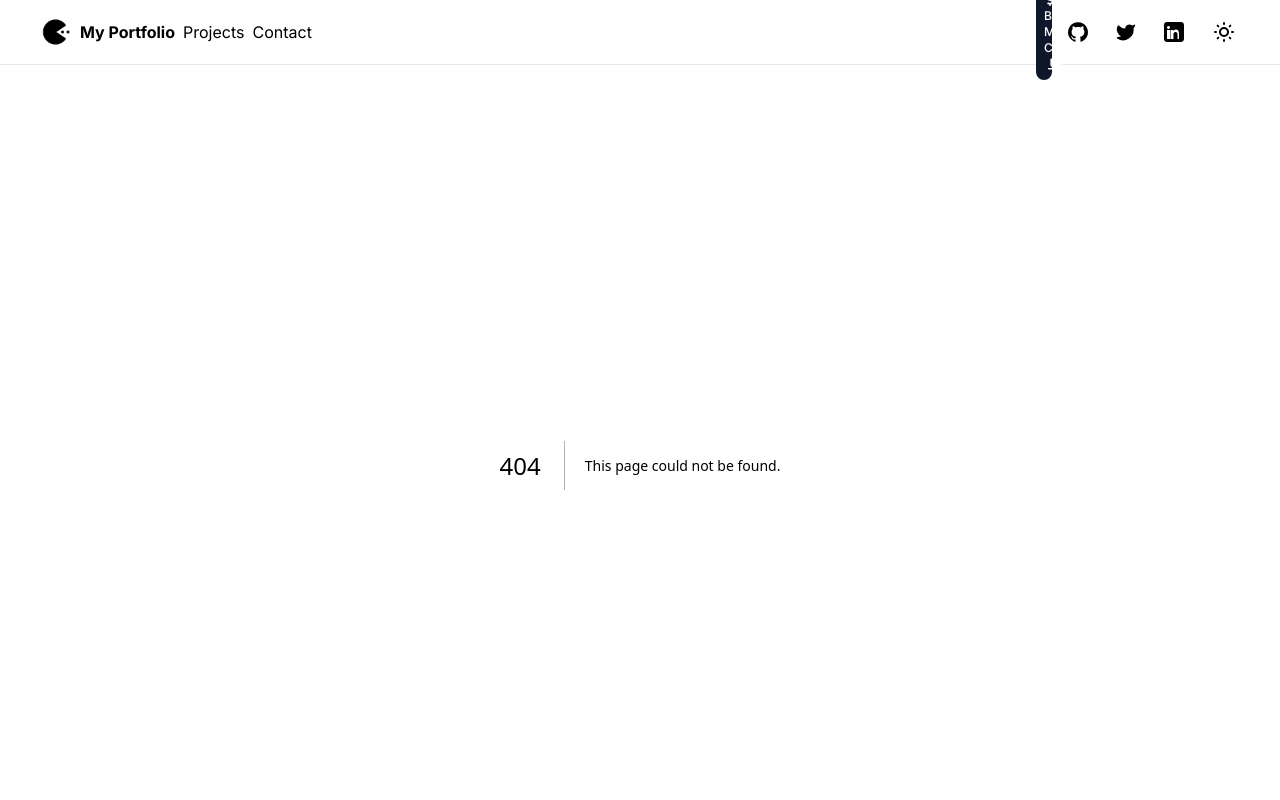
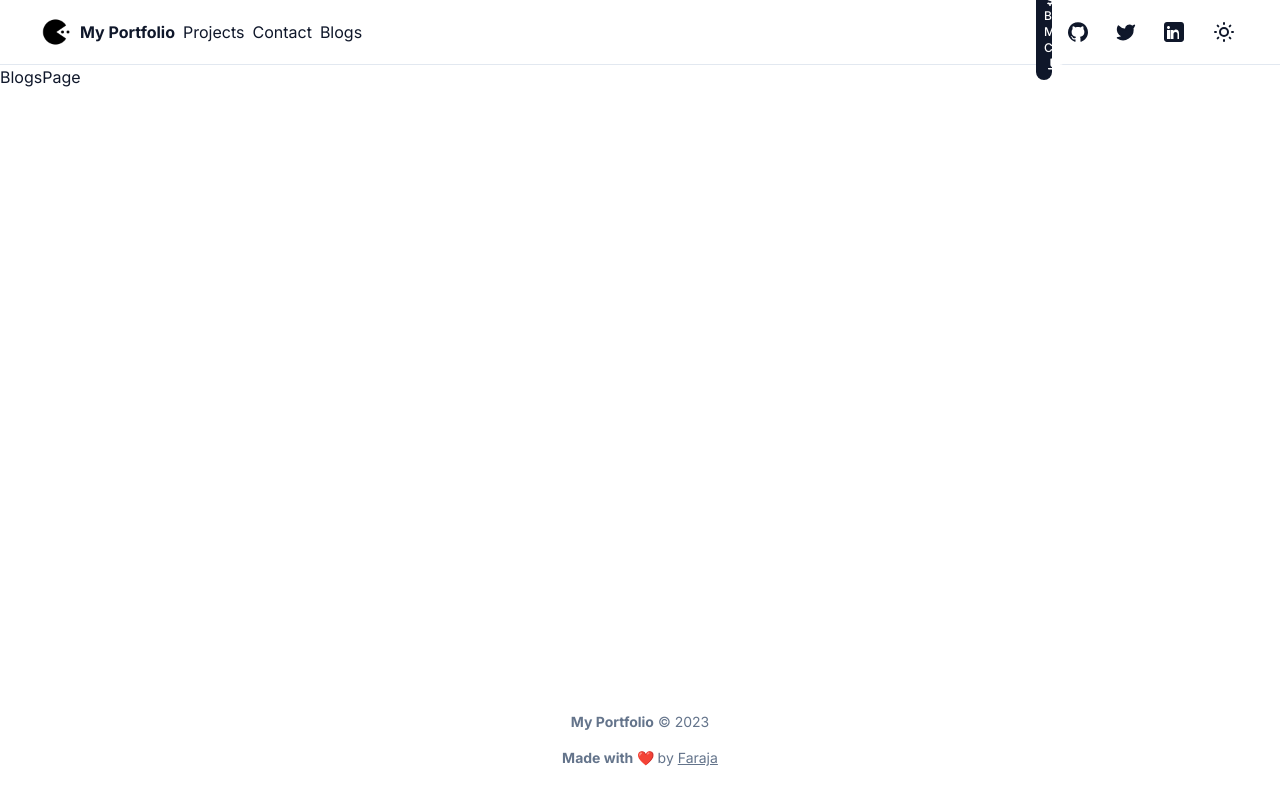
Before and after one commit to farajabien/portfolio, a Next.js app: page /blogs in a window 1280 px wide. Before the commit this address had no page. Shown: the top 800 px of the page. Built offline with nearby package versions, Linux system fonts and the light colour scheme.

Commit message:
added loading

```diff
--- /dev/null
+++ b/app/blogs/loading.tsx
@@ -0,0 +1,9 @@
+import React from "react"
+
+import LoadingComponent from "@/components/LoadingComponent"
+
+const loading = () => {
+  return <LoadingComponent />
+}
+
+export default loading
--- /dev/null
+++ b/app/blogs/page.tsx
@@ -0,0 +1,7 @@
+import React from "react"
+
+const BlogsPage = () => {
+  return <div>BlogsPage</div>
+}
+
+export default BlogsPage
--- /dev/null
+++ b/app/contact/loading.tsx
@@ -0,0 +1,9 @@
+import React from "react"
+
+import LoadingComponent from "@/components/LoadingComponent"
+
+const loading = () => {
+  return <LoadingComponent />
+}
+
+export default loading
--- /dev/null
+++ b/app/loading.tsx
@@ -0,0 +1,9 @@
+import React from "react"
+
+import LoadingComponent from "@/components/LoadingComponent"
+
+const loading = () => {
+  return <LoadingComponent />
+}
+
+export default loading
--- /dev/null
+++ b/app/projects/loading.tsx
@@ -0,0 +1,9 @@
+import React from "react"
+
+import LoadingComponent from "@/components/LoadingComponent"
+
+const loading = () => {
+  return <LoadingComponent />
+}
+
+export default loading
--- a/app/projects/page.tsx
+++ b/app/projects/page.tsx
@@ -23,7 +23,16 @@ import {
   CardTitle,
 } from "@/components/ui/card"
 
-const projects: any[] = [
+const projects:
+  | {
+      title: string
+      type?: string
+      description: string
+      tech: JSX.Element
+      image?: string
+      demoLink: string
+      codeLink: string
+    }[] = [
   {
     title: "in-house",
     type: "work",
@@ -135,8 +144,8 @@ export default function ProjectsPage() {
       )}
       <div className="mt-8 grid gap-8 sm:grid-cols-2 lg:grid-cols-3">
         {projects.length > 0 &&
-          projects.map((project) => (
-            <Card key={project.title}>
+          projects.map((project, index) => (
+            <Card key={index}>
               <CardHeader>
                 <CardTitle>{project.title}</CardTitle>
                 {project.image ? (
--- /dev/null
+++ b/components/LoadingComponent.tsx
@@ -0,0 +1,27 @@
+import React from "react"
+
+type LoadingComponentProps = {
+  size?: string
+  color?: string
+  borderWidth?: string
+}
+
+const LoadingComponent = ({
+  size,
+  color,
+  borderWidth,
+}: LoadingComponentProps) => {
+  const spinnerSize = size || "h-32 w-32"
+  const spinnerColor = color || "border-black"
+  const spinnerBorderWidth = borderWidth || "border-y-2"
+
+  return (
+    <div className="flex h-screen items-center justify-center">
+      <div
+        className={`animate-spin rounded-full ${spinnerSize} ${spinnerBorderWidth} ${spinnerColor}`}
+      ></div>
+    </div>
+  )
+}
+
+export default LoadingComponent
--- a/config/site.ts
+++ b/config/site.ts
@@ -13,6 +13,10 @@ export const siteConfig = {
       title: "Contact",
       href: "contact",
     },
+    {
+      title: "Blogs",
+      href: "blogs",
+    }
   ],
   links: {
     twitter: "https://twitter.com/farajabien",
--- /dev/null
+++ b/theme.config.jsx
@@ -0,0 +1,13 @@
+export default {
+  footer: <p>MIT 2021 © Nextra.</p>,
+  head: (
+    <>
+      <meta name="viewport" content="width=device-width, initial-scale=1.0" />
+      <meta name="description" content="Nextra: the next blog builder" />
+      <meta name="og:title" content="Nextra: the next blog builder" />
+    </>
+  ),
+  readMore: "Read More →",
+  titleSuffix: null,
+  postFooter: null,
+}
```
